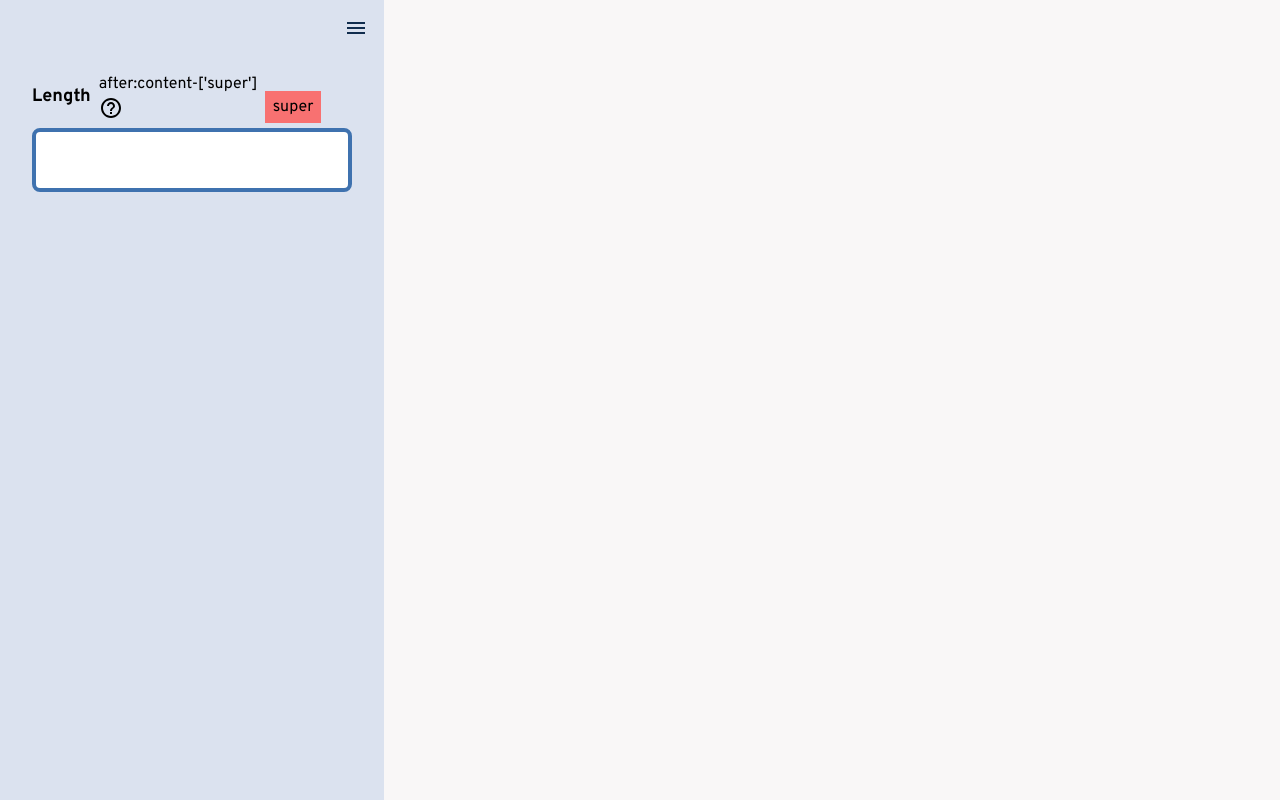
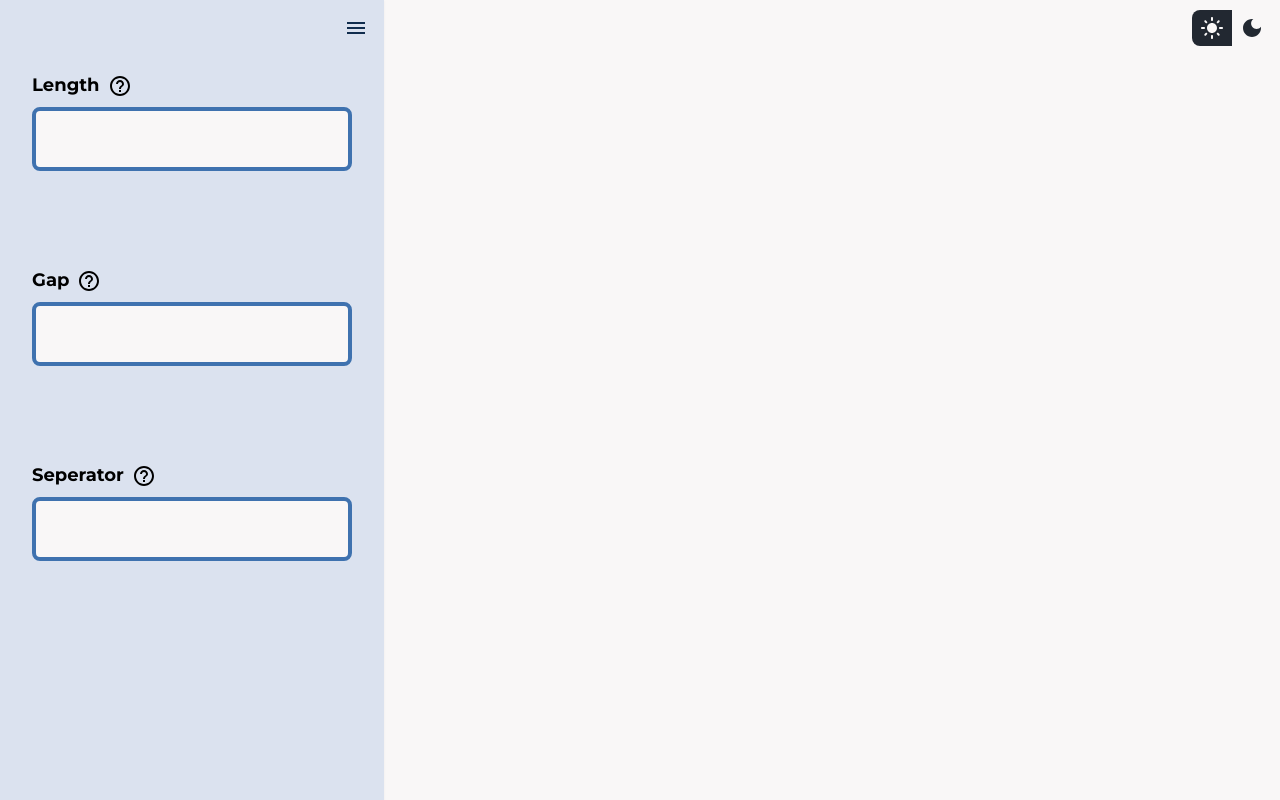
Before and after one commit to kennizen/react-simple-otp-fields-playground, a React (Vite) app: page / in a window 1280 px wide. Built offline with nearby package versions, Linux system fonts and the light colour scheme.

Commit message:
added color mode and completed the side nav

```diff
--- a/index.html
+++ b/index.html
@@ -7,10 +7,10 @@
         <link rel="preconnect" href="https://fonts.googleapis.com" />
         <link rel="preconnect" href="https://fonts.gstatic.com" crossorigin />
         <link
-            href="https://fonts.googleapis.com/css2?family=Barlow:ital,wght@0,100;0,200;0,300;0,400;0,500;0,600;0,700;0,800;0,900;1,100;1,200;1,300;1,400;1,500;1,600;1,700;1,800;1,900&family=Oswald:wght@200;300;400;500;600;700&family=Overpass:wght@300;400;500;600;700&display=swap"
+            href="https://fonts.googleapis.com/css2?family=Barlow:ital,wght@0,100;0,200;0,300;0,400;0,500;0,600;0,700;0,800;0,900;1,100;1,200;1,300;1,400;1,500;1,600;1,700;1,800;1,900&family=Montserrat:wght@200;300;400;500;600;700&family=Oswald:wght@200;300;400;500;600;700&display=swap"
             rel="stylesheet"
         />
-        <title>Vite + React</title>
+        <title>Playground(react-simple-otp-fields)</title>
     </head>
     <body>
         <div id="root"></div>
--- /dev/null
+++ b/src/components/ColorSchemeToggle.jsx
@@ -0,0 +1,33 @@
+import React from "react";
+import { ReactComponent as DarkModeIcon } from "../assets/icons/dark_mode.svg";
+import { ReactComponent as LightModeIcon } from "../assets/icons/light_mode.svg";
+import { useThemeContext } from "../providers/ThemeProvider";
+
+const ColorSchemeToggle = () => {
+    // hooks
+    const { colorMode, handleSetColorMode } = useThemeContext();
+
+    return (
+        <div className="flex items-center gap-x-4 relative">
+            <div
+                className={`${
+                    colorMode === "light"
+                        ? "bg-primaryDark rounded-tl-lg rounded-bl-lg -translate-x-2"
+                        : "bg-primaryLight rounded-tr-lg rounded-br-lg translate-x-8"
+                }   w-10 h-9 absolute transition-transform duration-200 ease-out`}
+            ></div>
+
+            <LightModeIcon
+                onClick={() => handleSetColorMode("light")}
+                className={`relative z-10 fill-primaryLight`}
+            />
+
+            <DarkModeIcon
+                onClick={() => handleSetColorMode("dark")}
+                className={`relative z-10 fill-primaryDark`}
+            />
+        </div>
+    );
+};
+
+export default ColorSchemeToggle;
--- a/src/components/IconButton.jsx
+++ b/src/components/IconButton.jsx
@@ -4,7 +4,7 @@ const IconButton = ({ children, onClick }) => {
     return (
         <div
             onClick={onClick}
-            className="p-2 rounded-full hover:bg-primaryLight transition-colors duration-300"
+            className="p-2 rounded-full hover:bg-primaryLight dark:hover:bg-primaryDark transition-colors duration-300"
         >
             {children}
         </div>
--- a/src/components/MainContent.jsx
+++ b/src/components/MainContent.jsx
@@ -1,9 +1,14 @@
 import React from "react";
+import ColorSchemeToggle from "./ColorSchemeToggle";
 
 const MainContent = () => {
-    return <div className="flex-1 h-full bg-primaryLight">
-
-    </div>;
+    return (
+        <div className="flex-1 h-full bg-primaryLight dark:bg-primaryDark transition-colors duration-200">
+            <div className="w-full p-4 flex items-center justify-end">
+                <ColorSchemeToggle />
+            </div>
+        </div>
+    );
 };
 
 export default MainContent;
--- a/src/components/SideNav.jsx
+++ b/src/components/SideNav.jsx
@@ -6,27 +6,68 @@ import ToolTip from "./ToolTip";
 
 const SideNav = () => {
     return (
-        <aside className="h-full w-96 bg-secondaryLight dark:bg-slate-800">
+        <aside className="h-full w-96 bg-secondaryLight dark:bg-secondaryDark transition-colors duration-200 drop-shadow-sm">
             <div className="w-full flex items-center justify-end p-2">
                 <IconButton>
-                    <MenuIcon className="fill-secondaryAccentLight" />
+                    <MenuIcon className="fill-secondaryAccentLight dark:fill-secondaryAccentDark transition-colors duration-200" />
                 </IconButton>
             </div>
-            <div className="h-full flex px-8 py-4">
+            <div className="flex px-8 py-4 flex-col gap-y-24">
                 <div className="flex flex-col gap-y-2 w-full">
                     <div className="flex items-center gap-x-2">
-                        <label htmlFor="length" className="text-lg font-bold">
+                        <label
+                            htmlFor="length"
+                            className="text-lg font-bold dark:text-secondaryAccentDark transition-colors duration-200"
+                        >
                             Length
                         </label>
-                        <ToolTip text={"after:content-['super']"}>
-                            <HelpIcon />
+                        <ToolTip text="Determines the total number of input fields.">
+                            <HelpIcon className="dark:fill-secondaryAccentDark transition-colors duration-200" />
                         </ToolTip>
                     </div>
                     <input
                         type="number"
                         name="length"
                         id="length"
-                        className="w-full p-4 border-4 rounded-lg border-primaryAccentLight focus:outline-none focus:border-secondaryAccentLight hover:border-secondaryAccentLight font-bold"
+                        className="w-full p-4 border-4 rounded-lg border-primaryAccentLight dark:border-primaryAccentDark focus:outline-none focus:border-secondaryAccentLight dark:focus:border-secondaryAccentDark hover:border-secondaryAccentLight dark:hover:border-secondaryAccentDark font-bold dark:bg-primaryDark bg-primaryLight dark:text-secondaryAccentDark transition-colors duration-200"
+                    />
+                </div>
+                <div className="flex flex-col gap-y-2 w-full">
+                    <div className="flex items-center gap-x-2">
+                        <label
+                            htmlFor="gap"
+                            className="text-lg font-bold dark:text-secondaryAccentDark transition-colors duration-200"
+                        >
+                            Gap
+                        </label>
+                        <ToolTip text="Space between the input fields, if a seperator is provided the spacing for the seperator is also considered.">
+                            <HelpIcon className="dark:fill-secondaryAccentDark transition-colors duration-200" />
+                        </ToolTip>
+                    </div>
+                    <input
+                        type="text"
+                        name="length"
+                        id="gap"
+                        className="w-full p-4 border-4 rounded-lg border-primaryAccentLight dark:border-primaryAccentDark focus:outline-none focus:border-secondaryAccentLight dark:focus:border-secondaryAccentDark hover:border-secondaryAccentLight dark:hover:border-secondaryAccentDark font-bold dark:bg-primaryDark bg-primaryLight dark:text-secondaryAccentDark transition-colors duration-200"
+                    />
+                </div>
+                <div className="flex flex-col gap-y-2 w-full">
+                    <div className="flex items-center gap-x-2">
+                        <label
+                            htmlFor="seperator"
+                            className="text-lg font-bold dark:text-secondaryAccentDark transition-colors duration-200"
+                        >
+                            Seperator
+                        </label>
+                        <ToolTip text="A seperator between the input fields.">
+                            <HelpIcon className="dark:fill-secondaryAccentDark transition-colors duration-200" />
+                        </ToolTip>
+                    </div>
+                    <input
+                        type="text"
+                        name="length"
+                        id="seperator"
+                        className="w-full p-4 border-4 rounded-lg border-primaryAccentLight dark:border-primaryAccentDark focus:outline-none focus:border-secondaryAccentLight dark:focus:border-secondaryAccentDark hover:border-secondaryAccentLight dark:hover:border-secondaryAccentDark font-bold dark:bg-primaryDark bg-primaryLight dark:text-secondaryAccentDark transition-colors duration-200"
                     />
                 </div>
             </div>
--- a/src/components/ToolTip.jsx
+++ b/src/components/ToolTip.jsx
@@ -2,10 +2,10 @@ import React from "react";
 
 const ToolTip = ({ children, text }) => {
     return (
-        <div
-            className={`relative after:absolute ${text} after:top-1/2 after:-right-16 after:-mt-[5px] after:bg-red-400 after:py-1 after:px-2`}
-        >
-            <span className="">{text}</span>
+        <div className="relative group">
+            <span className="scale-0 bg-secondaryAccentLight dark:bg-secondaryAccentDark text-secondaryLight dark:text-secondaryDark py-1 px-4 rounded-md absolute z-10 top-1/2 -translate-y-1/2 left-[140%] after:absolute after:content-[''] after:top-1/2 after:-translate-y-1/2 after:-left-1 after:bg-secondaryAccentLight dark:after:bg-secondaryAccentDark after:w-4 after:h-4 after:rotate-45 group-hover:scale-100 duration-100 max-w-[20rem] text-sm min-w-[11rem]">
+                {text}
+            </span>
             {children}
         </div>
     );
--- a/src/index.css
+++ b/src/index.css
@@ -5,9 +5,7 @@
     -webkit-font-smoothing: antialiased;
     -moz-osx-font-smoothing: grayscale;
     -webkit-text-size-adjust: 100%;
-    font-family: "Barlow", sans-serif;
-    font-family: "Oswald", sans-serif;
-    font-family: "Overpass", sans-serif;
+    font-family: "Montserrat", sans-serif;
 }
 
 * {
@@ -16,7 +14,6 @@
     box-sizing: border-box;
 }
 
-
 @tailwind base;
 @tailwind components;
 @tailwind utilities;
--- a/src/pages/Home.jsx
+++ b/src/pages/Home.jsx
@@ -6,7 +6,7 @@ const Home = () => {
     const { colorMode } = useThemeContext();
 
     return (
-        <section className={`h-screen overflow-hidden flex ${colorMode}`}>
+        <section className={`h-screen overflow-auto flex ${colorMode}`}>
             <SideNav />
             <MainContent />
         </section>
--- a/src/providers/ThemeProvider.jsx
+++ b/src/providers/ThemeProvider.jsx
@@ -1,6 +1,9 @@
 import { createContext, useCallback, useContext, useState } from "react";
 
-const Theme = createContext(null);
+const Theme = createContext({
+    colorMode: "",
+    handleSetColorMode: (mode) => {},
+});
 
 export const useThemeContext = () => {
     return useContext(Theme);
@@ -9,8 +12,8 @@ export const useThemeContext = () => {
 const ThemeProvider = ({ children }) => {
     const [colorMode, setColorMode] = useState("light");
 
-    const handleSetColorMode = useCallback(() => {
-        setColorMode((prev) => (prev === "light" ? "dark" : prev));
+    const handleSetColorMode = useCallback((mode) => {
+        setColorMode(mode);
     }, []);
 
     return <Theme.Provider value={{ colorMode, handleSetColorMode }}>{children}</Theme.Provider>;
--- a/tailwind.config.cjs
+++ b/tailwind.config.cjs
@@ -28,6 +28,9 @@ module.exports = {
                 primaryAccentLight: "rgb(63, 114, 175)",
                 secondaryAccentLight: "rgb(17, 45, 78)",
             },
+            dropShadow: {
+                light: "rgba(0, 0, 0, 0.25) 0px 0.0625em 0.0625em, rgba(0, 0, 0, 0.25) 0px 0.125em 0.5em, rgba(255, 255, 255, 0.1) 0px 0px 0px 1px inset;",
+            },
         },
     },
     plugins: [],
```
Also changed, not shown: src/assets/icons/dark_mode.svg (added), src/assets/icons/light_mode.svg (added).
